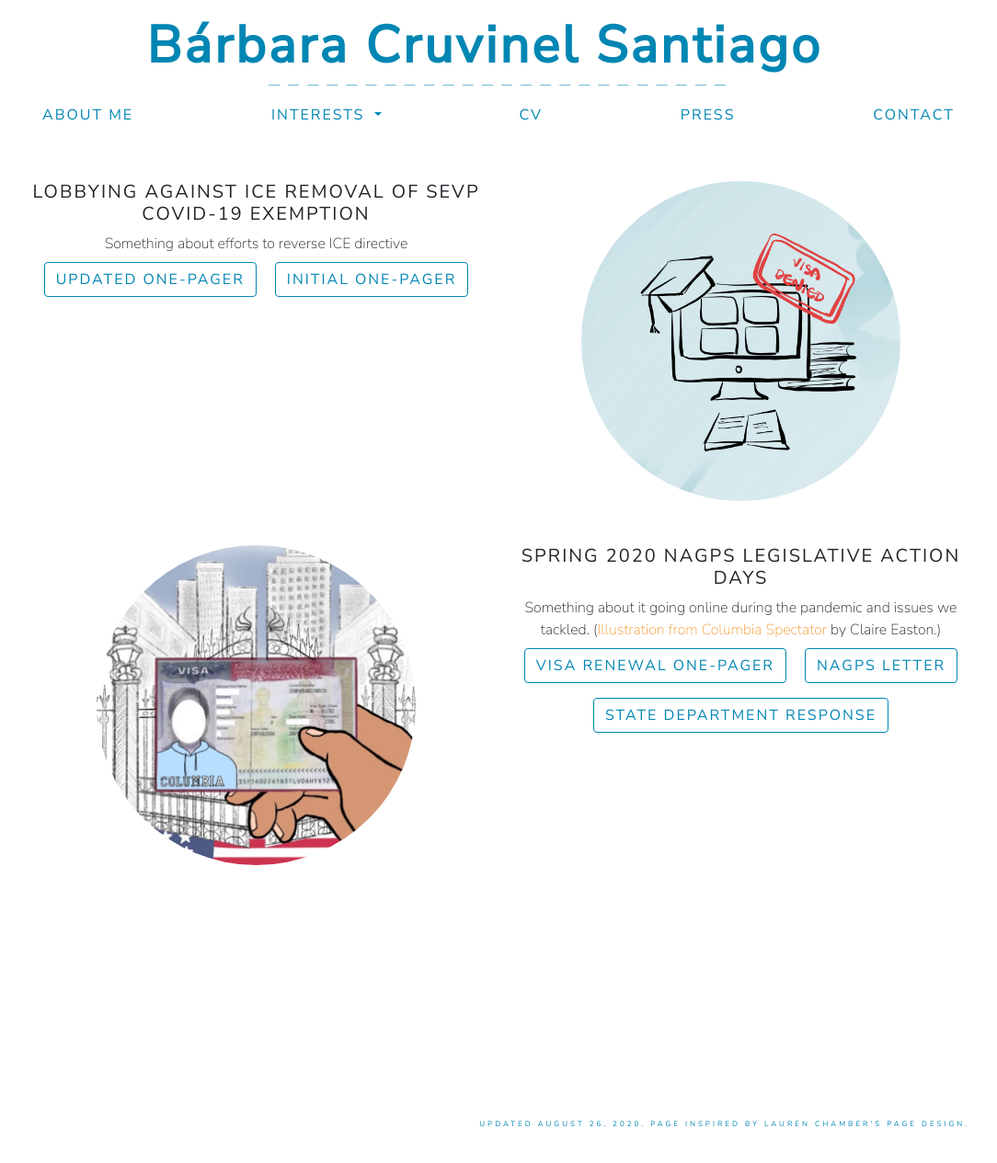
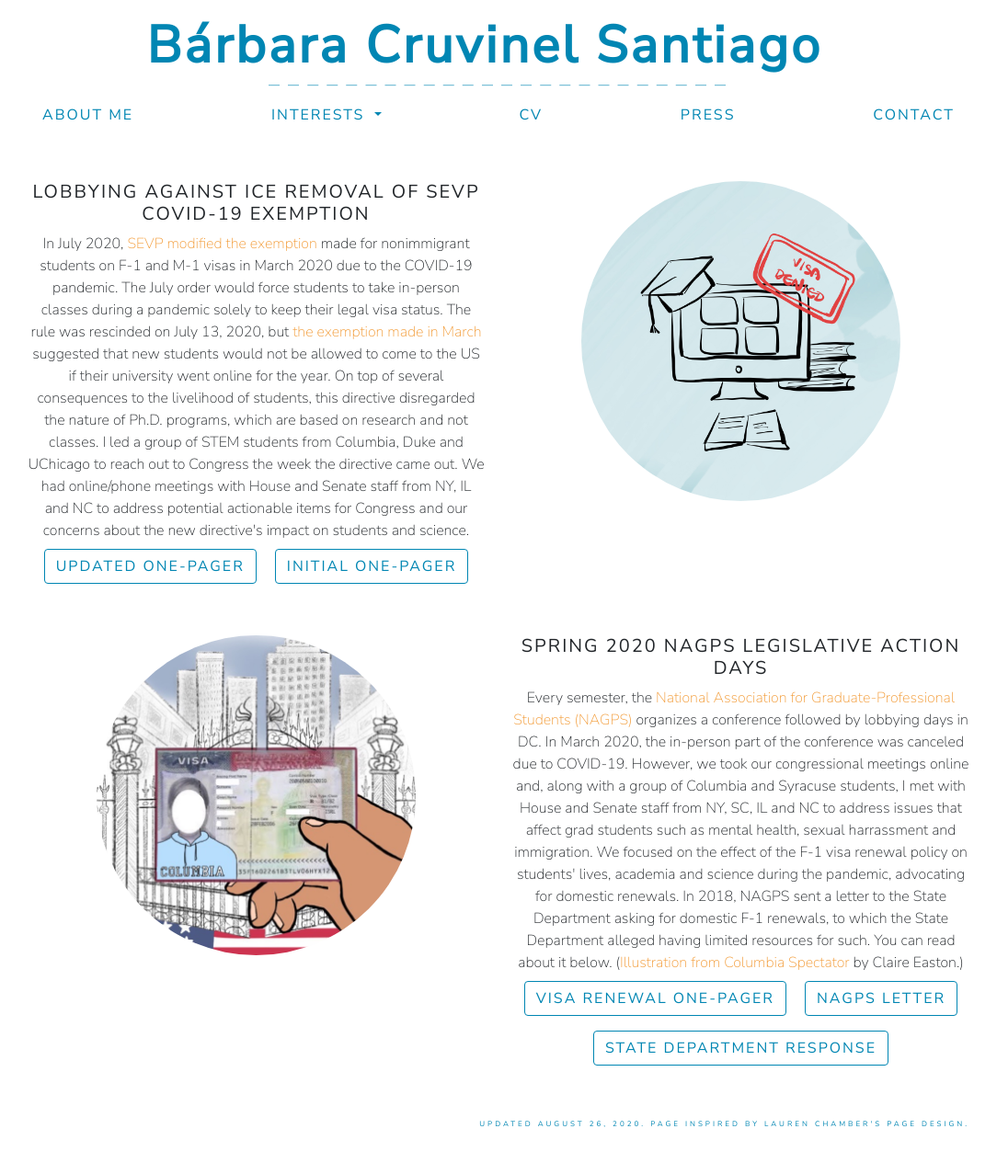
Before and after one commit to barbaracrusan/barbaracrusan.github.io, a Jekyll site: the page built from policy.html, in a window 1280 px wide and 1267 px high. Shown: the whole window at 92% size, without its empty margins (98-1182 px from the left). Built offline with Jekyll 4.4.1, drawn with Linux system fonts in a browser that asks for light colours; nearby versions of some CDN libraries.

Commit message:
Added description to policy initiatives

```diff
--- a/index.html
+++ b/index.html
@@ -13,7 +13,7 @@ title: About Me
       <div class="col-md-6">
         <p>I'm a physics Ph.D. Student at <a href="https://physics.columbia.edu/content/barbara-cruvinel-santiago" target="_blank">Columbia University</a> and a <a href="https://nspires.nasaprs.com/external/viewrepositorydocument/cmdocumentid=695964/solicitationId=%7B913A7DEE-2747-6539-130C-0AB1E2322F42%7D/viewSolicitationDocument=1/Astro19%20FINESST%20Proposals%20List%20for%20Posting%20v3.pdf" target="_blank">NASA FINESST grant recipient</a> working on astronomical instrumentation projects in <a href="http://sail.astro.columbia.edu" target="_blank">Professor David Schiminovich's lab</a>.</p>
 
-        <p>I am passionate about public policy, and I have joined lobbying efforts in the past to advocate for graduate student rights, especially international students.</p>
+        <p>I am passionate about <a href="policy.html">public policy</a>, and I have joined lobbying efforts in the past to advocate for graduate student rights, especially international students.</p>
 
         <p>I also vehemently believe that supporting women and underrepressented groups in STEM is essential for the progress of scientific endeavors. As such, I have been involved in diversity initiatives through several organizations, including <a href="https://womeninphysics.sites.yale.edu/" target="_blank">Yale Women in Physics</a>, <a href="https://spectra.physics.columbia.edu/" target="_blank">Columbia Spectra</a>, the <a href="https://physics.yale.edu/about/climate-and-diversity-committee" target="_blank">Yale Physics Climate and Diversity Committee</a>, the <a href="http://pgc.physics.columbia.edu/" target="_blank">Columbia Physics Graduate Council</a>, the <a href="https://science.yalecollege.yale.edu/stars">Yale STARS Program</a>, <a href="https://www.su5.group/" target="_blank">SU(5)</a> and more.</p>
 
--- a/policy.html
+++ b/policy.html
@@ -10,7 +10,7 @@ title: PUBLIC POLICY
       <div class="col-md-6">
         <h5><b>Lobbying against ICE removal of SEVP COVID-19 exemption</b></h5>
 
-        Something about efforts to reverse ICE directive
+        In July 2020, <a href="https://www.ice.gov/news/releases/sevp-modifies-temporary-exemptions-nonimmigrant-students-taking-online-courses-during" target="_blank">SEVP modified the exemption</a> made for nonimmigrant students on F-1 and M-1 visas in March 2020 due to the COVID-19 pandemic. The July order would force students to take in-person classes during a pandemic solely to keep their legal visa status. The rule was rescinded on July 13, 2020, but <a href="https://www.ice.gov/doclib/coronavirus/covid19faq.pdf" target="_blank">the exemption made in March</a> suggested that new students would not be allowed to come to the US if their university went online for the year. On top of several consequences to the livelihood of students, this directive disregarded the nature of Ph.D. programs, which are based on research and not classes. I led a group of STEM students from Columbia, Duke and UChicago to reach out to Congress the week the directive came out. We had online/phone meetings with House and Senate staff from NY, IL and NC to address potential actionable items for Congress and our concerns about the new directive's impact on students and science.
 
         <br>
 
@@ -36,7 +36,7 @@ title: PUBLIC POLICY
       <div class="col-md-6">
         <h5><b>Spring 2020 NAGPS Legislative Action Days</b></h5>
 
-       Something about it going online during the pandemic and issues we tackled. (<a href="https://www.columbiaspectator.com/eye-lead/2019/04/24/extra-baggage-the-difficulties-graduate-students-and-postdocs-face-navigating-columbia-on-a-visa/" target="_blank">Illustration from Columbia Spectator</a> by Claire Easton.)
+       Every semester, the <a href="http://nagps.org/virtual-lad-materials-spring-2020/" target="_blank">National Association for Graduate-Professional Students (NAGPS)</a> organizes a conference followed by lobbying days in DC. In March 2020, the in-person part of the conference was canceled due to COVID-19. However, we took our congressional meetings online and, along with a group of Columbia and Syracuse students, I met with House and Senate staff from NY, SC, IL and NC to address issues that affect grad students such as mental health, sexual harrassment and immigration. We focused on the effect of the F-1 visa renewal policy on students' lives, academia and science during the pandemic, advocating for domestic renewals. In 2018, NAGPS sent a letter to the State Department asking for domestic F-1 renewals, to which the State Department alleged having limited resources for such. You can read about it below. (<a href="https://www.columbiaspectator.com/eye-lead/2019/04/24/extra-baggage-the-difficulties-graduate-students-and-postdocs-face-navigating-columbia-on-a-visa/" target="_blank">Illustration from Columbia Spectator</a> by Claire Easton.)
         <br>
 
        <!-- Add pdf view buttons -->
--- a/press.html
+++ b/press.html
@@ -88,7 +88,7 @@ title: PRESS
       </div>
 
       <div class="col-md-6">
-        <h5><b>Scientific Competitions</b></h5>
+        <h5><b>Science Competitions</b></h5>
 
         In high school, I participated in more scientific tournaments and Olympiads than I can count, scoring about a dozen medals and representating Brazil twice at the International Young Physicists' Tournament. Below, you can find some of the press coverage I got for it.
         <br>
```
